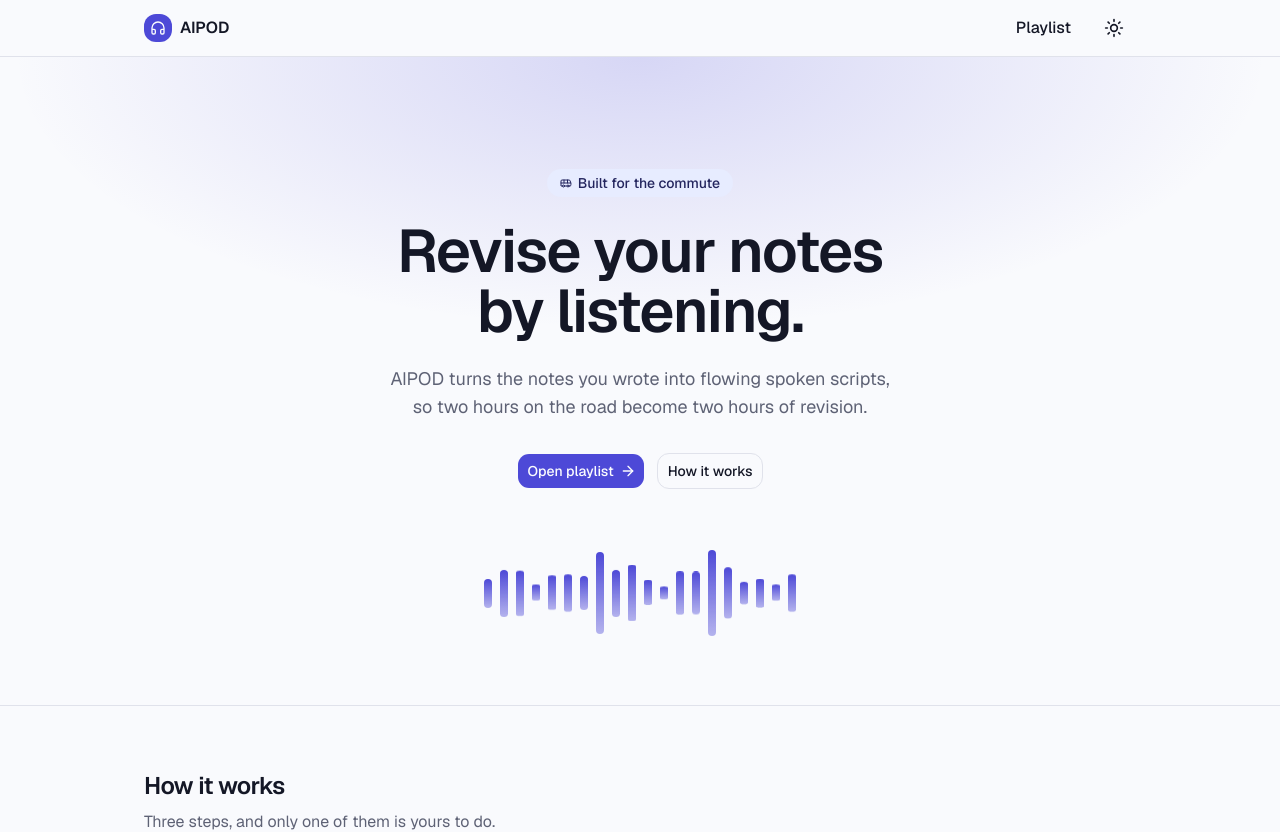
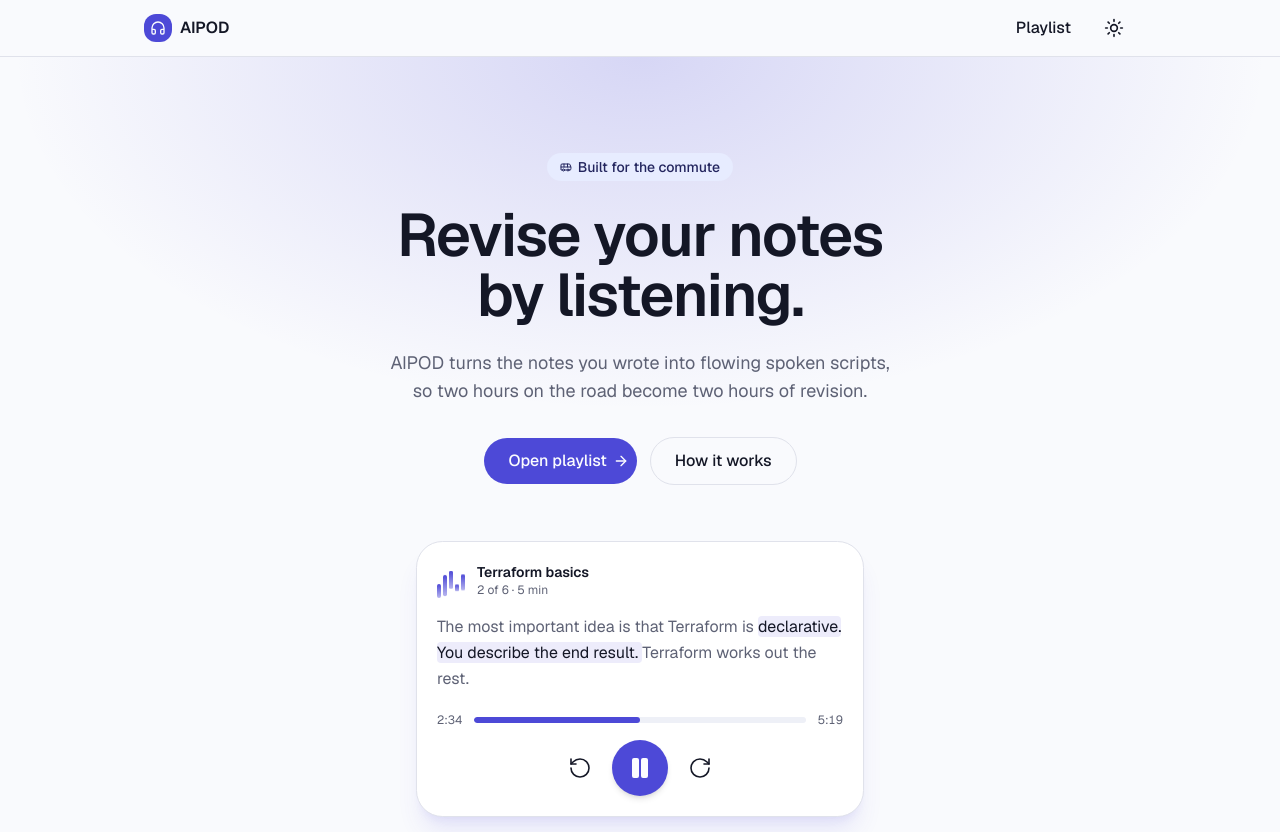
Before and after one commit to raj2208/AIPOD, a Next.js app: page / in a window 1280 px wide. Shown: the top 832 px of the page. Built offline with nearby package versions, Linux system fonts and the light colour scheme.

Commit message:
feat: show player preview on home and add script page titles

```diff
--- a/src/app/globals.css
+++ b/src/app/globals.css
@@ -156,6 +156,30 @@
   }
 }
 
+/* The highlighted word in the home page player preview, moving along. */
+@keyframes hero-word {
+  0%,
+  14% {
+    background-color: var(--primary);
+    color: var(--primary-foreground);
+  }
+  15%,
+  100% {
+    background-color: transparent;
+    color: inherit;
+  }
+}
+
+.hero-word {
+  animation: hero-word 4.2s linear infinite;
+}
+
+@media (prefers-reduced-motion: reduce) {
+  .hero-word {
+    animation: none;
+  }
+}
+
 /* A clear keyboard focus ring for custom links and cards. */
 @utility focus-ring {
   &:focus-visible {
--- a/src/app/scripts/[id]/page.tsx
+++ b/src/app/scripts/[id]/page.tsx
@@ -1,5 +1,3 @@
-import { ArrowLeft } from "lucide-react";
-import Link from "next/link";
 import { notFound } from "next/navigation";
 import { connection } from "next/server";
 import { Suspense } from "react";
@@ -14,16 +12,13 @@ import { neighbours } from "@/lib/notes/playlist";
 import { getScript, listScripts } from "@/lib/scripts";
 import { estimateSeconds } from "@/lib/tts/chunks";
 
-function BackToPlaylist() {
-  return (
-    <Link
-      href="/scripts"
-      className="-ml-2 mb-2 inline-flex h-11 items-center gap-1.5 rounded-lg px-2 text-sm font-medium text-muted-foreground transition-colors hover:text-foreground focus-ring lg:hidden"
-    >
-      <ArrowLeft className="size-4" />
-      Playlist
-    </Link>
-  );
+export async function generateMetadata({ params }: PageProps<"/scripts/[id]">) {
+  await connection();
+  const { id } = await params;
+  const script = await getScript(id);
+  return {
+    title: script ? `${script.title} | AIPOD` : "Script not found | AIPOD",
+  };
 }
 
 async function ScriptDetail({
@@ -44,8 +39,6 @@ async function ScriptDetail({
       <PlaylistRail scripts={scripts} currentId={script.id} />
 
       <div className="min-w-0">
-        <BackToPlaylist />
-
         <header className="mb-6">
           <p className="flex flex-wrap items-center gap-x-2 gap-y-1 text-sm text-muted-foreground">
             {position > 0 && (
@@ -88,7 +81,6 @@ async function ScriptDetail({
 function ScriptDetailSkeleton() {
   return (
     <>
-      <BackToPlaylist />
       <div className="mb-6 space-y-3">
         <Skeleton className="h-4 w-40" />
         <Skeleton className="h-9 w-2/3" />
--- a/src/components/hero.tsx
+++ b/src/components/hero.tsx
@@ -1,12 +1,88 @@
-import { ArrowRight, Bus } from "lucide-react";
+import { ArrowRight, Bus, Pause, RotateCcw, RotateCw } from "lucide-react";
 import Link from "next/link";
 
 import { Badge } from "@/components/ui/badge";
 import { buttonVariants } from "@/components/ui/button";
 import { cn } from "@/lib/utils";
 
-// Bar heights in percent, and a stagger so the bars do not move in unison.
-const BARS = [30, 55, 80, 45, 95, 65, 40, 85, 55, 100, 70, 35, 75, 50, 90, 60, 40, 80, 45, 65];
+// Bar heights in percent, so the bars do not all move in unison.
+const BARS = [40, 70, 100, 55, 85, 45, 95, 60, 35, 80, 50, 90];
+
+// The sentence shown in the preview. The words in `lit` take the highlight in
+// turn, the way the real reader follows the voice.
+const BEFORE = "The most important idea is that Terraform is";
+const LIT = ["declarative.", "You", "describe", "the", "end", "result."];
+const AFTER = "Terraform works out the rest.";
+
+/**
+ * A faithful picture of the player, so the home page shows the product
+ * instead of describing it. It is decorative, and the highlight stands still
+ * for people who ask for less motion.
+ */
+function PlayerPreview() {
+  return (
+    <div
+      aria-hidden
+      className="mx-auto mt-14 w-full max-w-md rounded-3xl border bg-card p-5 text-left shadow-xl shadow-primary/10"
+    >
+      <div className="flex items-center gap-3">
+        <span className="flex h-9 items-end gap-0.5">
+          {BARS.slice(0, 5).map((height, index) => (
+            <span
+              key={index}
+              className="wave-bar w-1 rounded-full bg-gradient-to-t from-primary/40 to-primary"
+              style={{
+                height: `${height}%`,
+                animationDelay: `${index * -0.27}s`,
+              }}
+            />
+          ))}
+        </span>
+        <span className="min-w-0 flex-1">
+          <span className="block truncate text-sm font-semibold">
+            Terraform basics
+          </span>
+          <span className="block text-xs text-muted-foreground">
+            2 of 6 · 5 min
+          </span>
+        </span>
+      </div>
+
+      <p className="mt-4 text-base leading-relaxed">
+        <span className="text-muted-foreground">{BEFORE} </span>
+        <span className="rounded bg-primary/10 box-decoration-clone dark:bg-primary/20">
+          {LIT.map((word, index) => (
+            <span key={word + index}>
+              <span
+                className="hero-word rounded"
+                style={{ animationDelay: `${index * 0.7}s` }}
+              >
+                {word}
+              </span>{" "}
+            </span>
+          ))}
+        </span>
+        <span className="text-muted-foreground">{AFTER}</span>
+      </p>
+
+      <div className="mt-5 flex items-center gap-3">
+        <span className="text-xs text-muted-foreground tabular-nums">2:34</span>
+        <span className="h-1.5 flex-1 overflow-hidden rounded-full bg-muted">
+          <span className="block h-full w-1/2 rounded-full bg-primary" />
+        </span>
+        <span className="text-xs text-muted-foreground tabular-nums">5:19</span>
+      </div>
+
+      <div className="mt-3 flex items-center justify-center gap-5 text-foreground">
+        <RotateCcw className="size-6" strokeWidth={1.6} />
+        <span className="flex size-14 items-center justify-center rounded-full bg-primary text-primary-foreground shadow-md">
+          <Pause className="size-6 fill-current" />
+        </span>
+        <RotateCw className="size-6" strokeWidth={1.6} />
+      </div>
+    </div>
+  );
+}
 
 export function Hero() {
   return (
@@ -16,7 +92,7 @@ export function Hero() {
         className="absolute inset-0 -z-10 bg-[radial-gradient(70%_60%_at_50%_0%,color-mix(in_oklab,var(--primary)_20%,transparent),transparent_70%)]"
       />
 
-      <div className="mx-auto flex w-full max-w-5xl flex-col items-center px-4 pt-20 pb-16 text-center sm:pt-28">
+      <div className="mx-auto flex w-full max-w-5xl flex-col items-center px-4 pt-16 pb-20 text-center sm:pt-24">
         <Badge className="mb-6 h-7 gap-1.5 bg-accent px-3 text-sm text-accent-foreground">
           <Bus className="size-3.5" />
           Built for the commute
@@ -34,34 +110,23 @@ export function Hero() {
         <div className="mt-8 flex flex-col gap-3 sm:flex-row">
           <Link
             href="/scripts"
-            className={cn(buttonVariants({ size: "lg" }))}
+            className={cn(buttonVariants({ size: "lg" }), "h-12 rounded-full px-6 text-base")}
           >
             Open playlist
             <ArrowRight data-icon="inline-end" />
           </Link>
           <Link
             href="#how-it-works"
-            className={cn(buttonVariants({ size: "lg", variant: "outline" }))}
+            className={cn(
+              buttonVariants({ size: "lg", variant: "outline" }),
+              "h-12 rounded-full px-6 text-base",
+            )}
           >
             How it works
           </Link>
         </div>
 
-        <div
-          aria-hidden
-          className="mt-14 flex h-24 items-center justify-center gap-1.5 sm:gap-2"
-        >
-          {BARS.map((height, index) => (
-            <span
-              key={index}
-              className="wave-bar w-1.5 rounded-full bg-gradient-to-t from-primary/40 to-primary sm:w-2"
-              style={{
-                height: `${height}%`,
-                animationDelay: `${(index % 7) * -0.23}s`,
-              }}
-            />
-          ))}
-        </div>
+        <PlayerPreview />
       </div>
     </section>
   );
```
Also changed, not shown: 1 other file (tests, documents, lock files or other folders).
